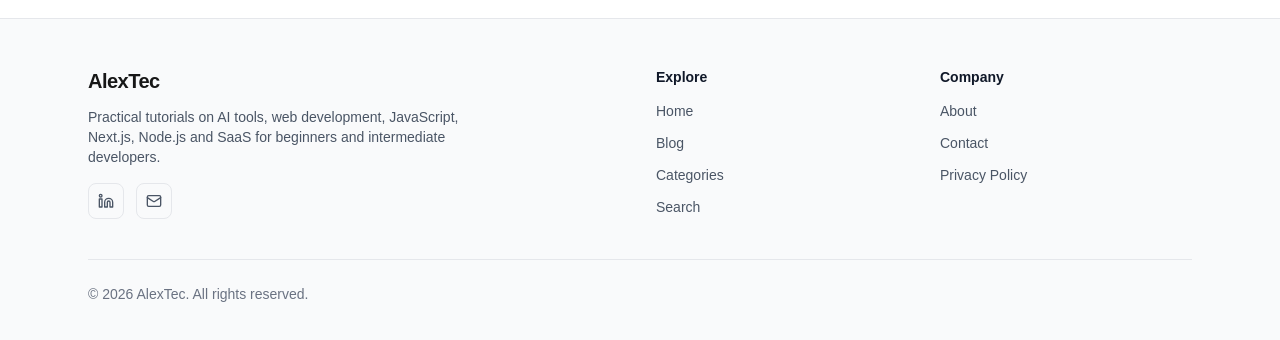
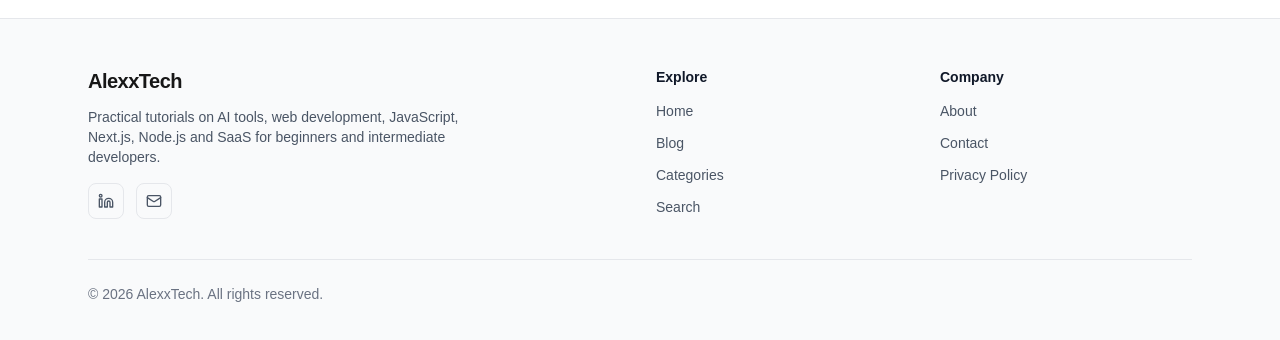
Before and after one commit to anwarzebbangash/alexzender, a Next.js app: page /contact in a window 1280 px wide. Shown: the part 748-1088 px from the top of the page. Built offline with nearby package versions, Linux system fonts and the light colour scheme.

Commit message:
Update logo name to AlexxTech

```diff
--- a/src/components/footer.tsx
+++ b/src/components/footer.tsx
@@ -54,7 +54,7 @@ export function Footer() {
         <div className="grid grid-cols-2 gap-8 md:grid-cols-4">
           <div className="col-span-2">
                        <Link href="/" className="text-xl font-bold tracking-tight">
-              AlexTec
+              AlexxTech
             </Link>
             <p className="mt-3 max-w-sm text-sm text-gray-600 dark:text-gray-400">
               Practical tutorials on AI tools, web development, JavaScript,
@@ -102,7 +102,7 @@ export function Footer() {
         </div>
 
         <div className="mt-10 border-t border-gray-200 pt-6 text-sm text-gray-500 dark:border-gray-800 dark:text-gray-400">
-                  © {year} AlexTec. All rights reserved.
+                  © {year} AlexxTech. All rights reserved.
         </div>
       </div>
     </footer>
```
